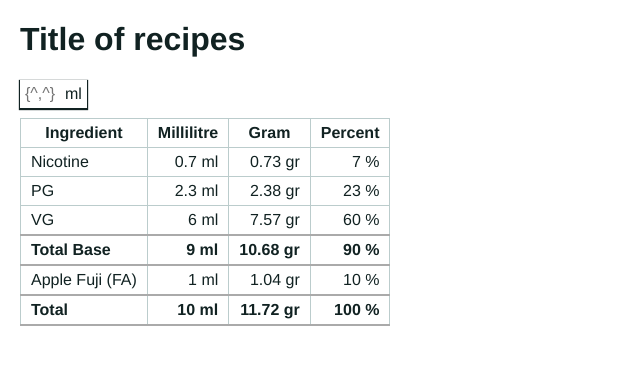
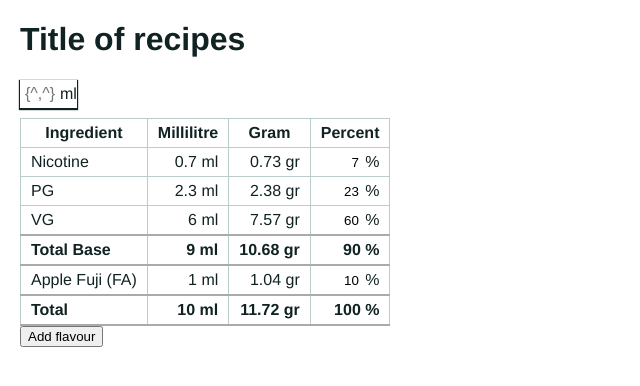
Before and after one commit to und3rdg/vapeCalc, a React (Create React App) app: page / in a window 1280 px wide. Shown: the top 386 px of the page, without its empty margins (0-640 px from the left). Built offline with nearby package versions, Linux system fonts and the light colour scheme.

Commit message:
Adding new row's with flavor.

```diff
--- a/src/App.scss
+++ b/src/App.scss
@@ -2,3 +2,8 @@
   width: 100%;
   padding: 0 20px;
 }
+input{
+  width: 40px;
+  text-align: right;
+  border: none;
+}
--- a/src/Components/CalcTable/CalcTable.js
+++ b/src/Components/CalcTable/CalcTable.js
@@ -27,11 +27,19 @@ class CalcTable extends Component {
       flavourTotal: {ml:0, gr:0, percent:0},
     }
 
-    debugger
     this.state.base = updateBase(this.state.base, this.state.total)
     this.state.baseTotal = calcTotal(this.state.base)
     this.state.flavour = updateBase(this.state.flavour, this.state.total)
     this.state.flavourTotal = calcTotal(this.state.flavour)
+  }
+
+  addFlavorHandler = () => {
+    const emptyFlavor = { name: '' , ml: 0, gr: 0, percent: 0 , type:''}
+    const flavour = [
+      ...this.state.flavour,
+      emptyFlavor
+    ]
+    this.setState({flavour})
   }
 
   render(){
@@ -62,6 +70,7 @@ class CalcTable extends Component {
             flavourTotal={this.state.flavourTotal}
           />
         </table>
+        <button onClick={this.addFlavorHandler}>Add flavour</button>
       </form>
     )
   }
--- a/src/Components/CalcTable/Tbody.js
+++ b/src/Components/CalcTable/Tbody.js
@@ -2,22 +2,33 @@ import React, {Component} from 'react'
 
 
 class Tbody extends Component {
-
-  ingredientRow = (name, idx)=>{
+  baseRow = (name, idx)=>{
     return(
       <tr key={idx}>
         <td>{name.name}</td>
         <td>{name.ml} ml</td>
         <td>{name.gr} gr</td>
-        <td>{name.percent} %</td>
+        <td><input defaultValue={name.percent} /> %</td>
       </tr>
     )
   }
+
+  ingredientRow = (name, idx) => {
+    return(
+      <tr key={idx}>
+        <td>{name.name}</td>
+        <td>{name.ml} ml</td>
+        <td>{name.gr} gr</td>
+        <td><input defaultValue={name.percent} /> %</td>
+      </tr>
+    )
+  }
+
   render(){
     const {base, baseTotal, flavour, flavourTotal} = this.props
     return (
       <tbody>
-        {base.map(this.ingredientRow)}
+        {base.map(this.baseRow)}
         <tr className="total base_total">
           <td>Total Base</td>
           <td>{baseTotal.ml} ml</td>
--- a/src/Components/CalcTable/UserInput.scss
+++ b/src/Components/CalcTable/UserInput.scss
@@ -1,17 +1,12 @@
 .userInput{
   display: flex;
   margin: 10px 0;
-}
-.userInput .userInput_item{
+  .userInput_item{
     box-shadow: 0px 1px 1px 1px;
   }
-.userInput input, .userInput label{
+  input, .userInput label{
     padding: 5px;
     font-size: 16px;
     line-height: 1;
   }
-.userInput input{
-  width: 40px;
-  text-align: right;
-  border: none;
 }
```
Lines whose indentation alone changed are shown as unchanged.
